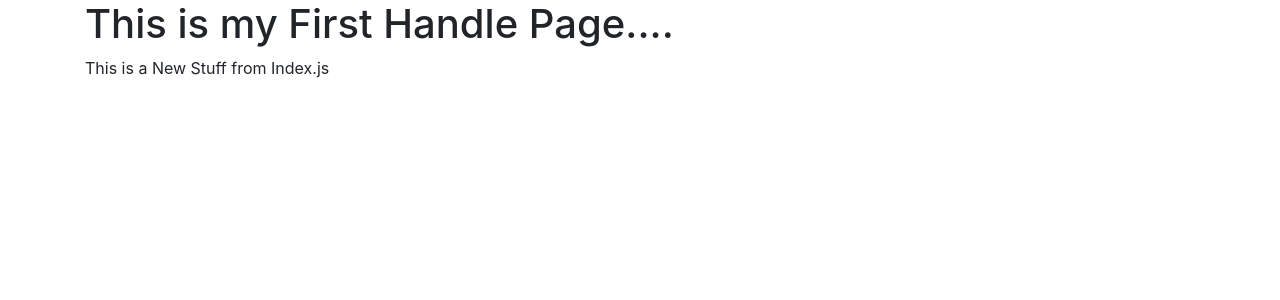
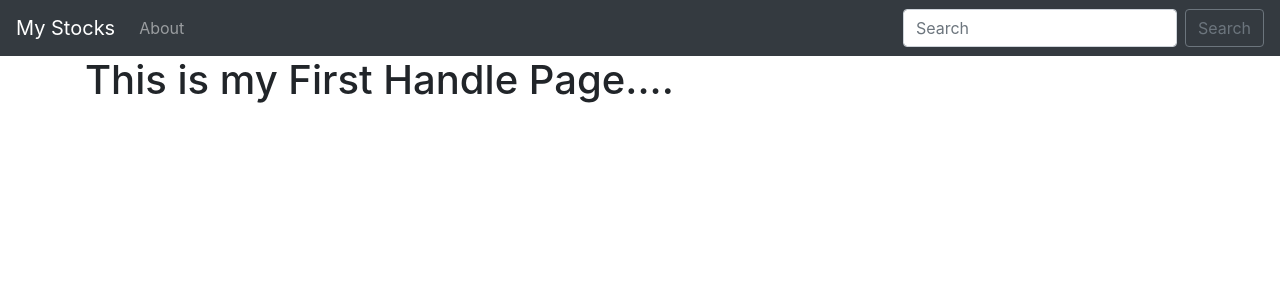
Before and after one commit to nallabolu/MyStock, a Node server app: page / in a window 1280 px wide. Shown: the top 300 px of the page. Run offline with Node 20, Linux system fonts and the light colour scheme; some libraries are stand-ins or nearby versions.

Commit message:
BootStrap Design

```diff
--- a/index.js
+++ b/index.js
@@ -13,8 +13,13 @@ app.set('view engine', 'handlebars');
 
 //set Handle Bar Routes
 app.get('/', function (req, res) {
-    res.render('home',{stuff:otherStuff});
+    res.render('home');
 });
+
+app.get('/about.html', function (req, res) {
+    res.render('about');
+});
+
 
 //set static folder
 app.use(express.static(path.join(__dirname,'public')));
--- /dev/null
+++ b/views/About.handlebars
@@ -0,0 +1,2 @@
+  <h1>About Me from HB</h1>
+<p>This is My First Page in NodeJS</p>
--- a/views/layouts/main.handlebars
+++ b/views/layouts/main.handlebars
@@ -11,12 +11,27 @@
     <title>Hello, world!</title>
   </head>
   <body>
+    <nav class="navbar  navbar-expand-lg navbar-dark bg-dark">
+  <a class="navbar-brand" href="/">My Stocks</a>
+  <button class="navbar-toggler" type="button" data-toggle="collapse" data-target="#navbarSupportedContent" aria-controls="navbarSupportedContent" aria-expanded="false" aria-label="Toggle navigation">
+    <span class="navbar-toggler-icon"></span>
+  </button>
 
+  <div class="collapse navbar-collapse" id="navbarSupportedContent">
+    <ul class="navbar-nav mr-auto">
+       <li class="nav-item">
+        <a class="nav-link" href="about.html">About</a>
+      </li>
+     </ul>
+    <form class="form-inline my-2 my-lg-0">
+      <input class="form-control mr-sm-2" type="search" placeholder="Search" aria-label="Search">
+      <button class="btn btn-outline-secondary my-2 my-sm-0" type="submit">Search</button>
+    </form>
+  </div>
+</nav>
 <div class="container">
     {{{body}}}
 </div>
-
-
 
     <!-- Optional JavaScript -->
     <!-- jQuery first, then Popper.js, then Bootstrap JS -->
```
Also changed, not shown: public/About2.html (renamed from public/About.html).
